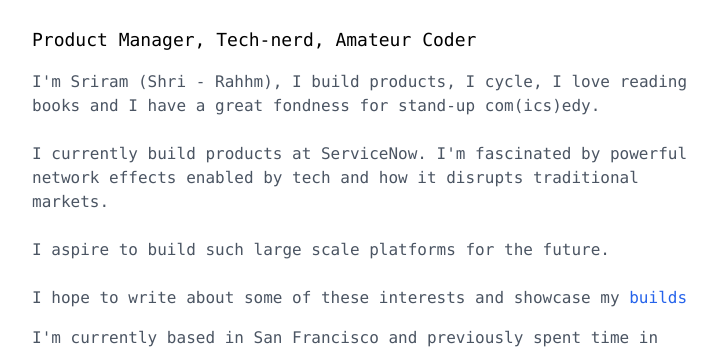
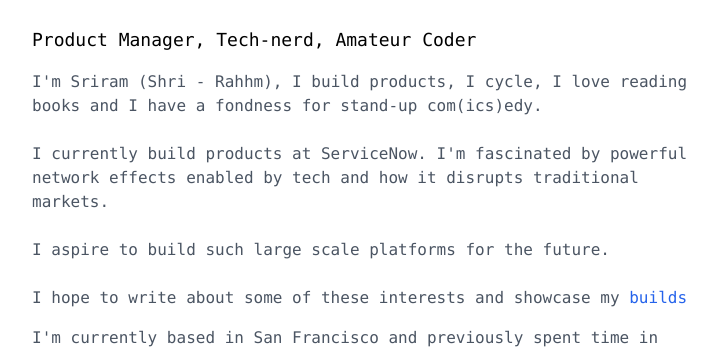
Before and after one commit to sriramkj07/Personalwebsite, a Next.js app: page / in a window 1280 px wide. Shown: the part 338-690 px from the top of the page, without its empty margins (272-989 px from the left). Built offline with nearby package versions, Linux system fonts and the light colour scheme.

Commit message:
Update page.tsx

```diff
--- a/app/page.tsx
+++ b/app/page.tsx
@@ -50,7 +50,7 @@ export default function Home() {
 
  <Link href="https://www.goodreads.com/user/show/103894258-sriram" target="_blank" rel="noopener noreferrer" className="text-inherit hover:underline">love reading books</Link>
 
-  {` and I have a great fondness for stand-up com(ics)edy.
+  {` and I have a fondness for stand-up com(ics)edy.
 
      I currently build products at ServiceNow. I'm fascinated by powerful network effects enabled by tech and how it disrupts traditional markets.
 
```
